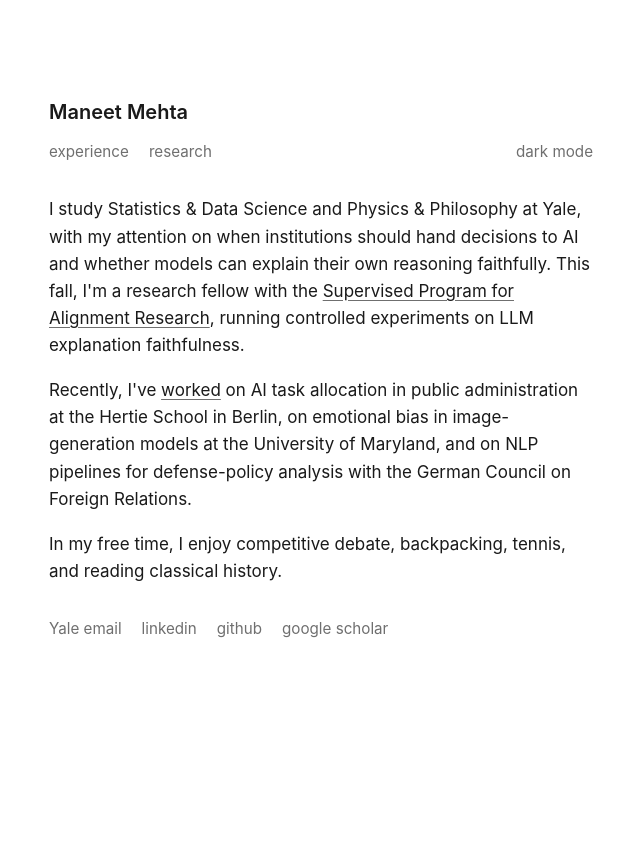
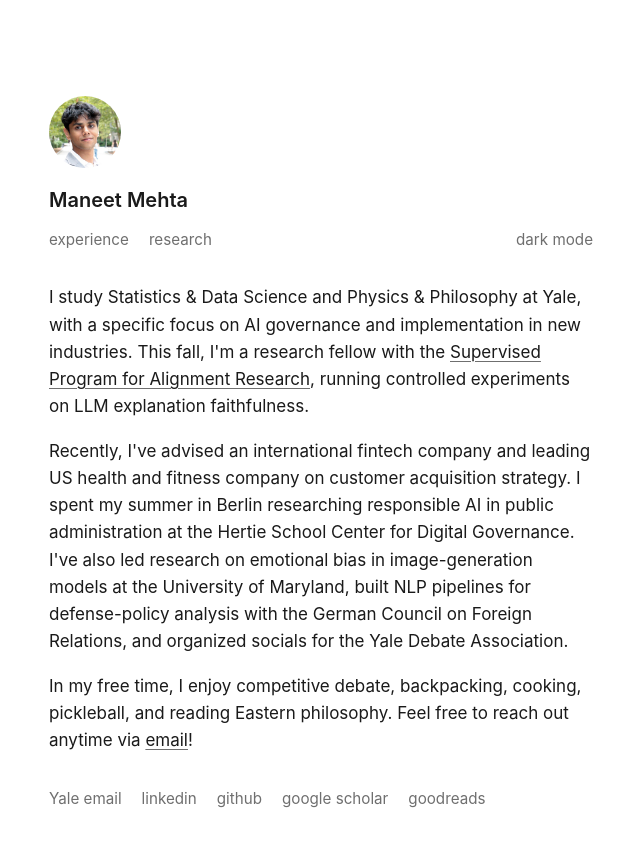
Before and after one commit to mmaneet/maneetmehta-site, a plain HTML site: page index.html in a window 1280 px wide. Shown: the whole page, without its empty margins (319-959 px from the left). Before the commit the page ends 800 px from the top, so only its background shows below. Drawn offline with Linux system fonts and the light colour scheme.

Commit message:
Add profile photo, rewrite the about copy, and link Goodreads
Co-Authored-By: Claude Fable 5.1 <noreply@anthropic.com>
Claude-Session: https://claude.ai/code/session_012htbtDZaoYEwK5TnzMkYmx

```diff
--- a/index.html
+++ b/index.html
@@ -23,6 +23,7 @@
 <body>
   <main class="page-shell">
     <section class="content-block" aria-label="Maneet Mehta personal website">
+      <img class="avatar" src="me.jpg" alt="Maneet Mehta" width="72" height="72">
       <a class="site-title" href="index.html">Maneet Mehta</a>
 
       <nav class="section-nav" aria-label="Sections">
@@ -107,9 +108,9 @@
       </div>
 
       <div class="bio-copy">
-        <p>I study Statistics &amp; Data Science and Physics &amp; Philosophy at Yale, with my attention on when institutions should hand decisions to AI and whether models can explain their own reasoning faithfully. This fall, I'm a research fellow with the <a class="bio-link" href="https://sparai.org" target="_blank" rel="noreferrer">Supervised Program for Alignment Research</a>, running controlled experiments on LLM explanation faithfulness.</p>
-        <p>Recently, I've <button type="button" class="bio-link" data-open-experience>worked</button> on AI task allocation in public administration at the Hertie School in Berlin, on emotional bias in image-generation models at the University of Maryland, and on NLP pipelines for defense-policy analysis with the German Council on Foreign Relations.</p>
-        <p>In my free time, I enjoy competitive debate, backpacking, tennis, and reading classical history.</p>
+        <p>I study Statistics &amp; Data Science and Physics &amp; Philosophy at Yale, with a specific focus on AI governance and implementation in new industries. This fall, I'm a research fellow with the <a class="bio-link" href="https://sparai.org/" target="_blank" rel="noreferrer">Supervised Program for Alignment Research</a>, running controlled experiments on LLM explanation faithfulness.</p>
+        <p>Recently, I've advised an international fintech company and leading US health and fitness company on customer acquisition strategy. I spent my summer in Berlin researching responsible AI in public administration at the Hertie School Center for Digital Governance. I've also led research on emotional bias in image-generation models at the University of Maryland, built NLP pipelines for defense-policy analysis with the German Council on Foreign Relations, and organized socials for the Yale Debate Association.</p>
+        <p>In my free time, I enjoy competitive debate, backpacking, cooking, pickleball, and reading Eastern philosophy. Feel free to reach out anytime via <a class="bio-link" href="mailto:maneet.mehta@yale.edu">email</a>!</p>
       </div>
 
       <div class="links" aria-label="Contact links">
@@ -119,6 +120,7 @@
         <a href="https://linkedin.com/in/maneet-mehta" target="_blank" rel="noreferrer">linkedin</a>
         <a href="https://github.com/mmaneet" target="_blank" rel="noreferrer">github</a>
         <a href="https://scholar.google.com/citations?user=KrhZ-4UAAAAJ&amp;hl=en" target="_blank" rel="noreferrer">google scholar</a>
+        <a href="https://www.goodreads.com/user/show/192253687-maneet" target="_blank" rel="noreferrer">goodreads</a>
       </div>
     </section>
   </main>
```
Also changed, not shown: research.html (+1 -0 lines), me.jpg (added).
